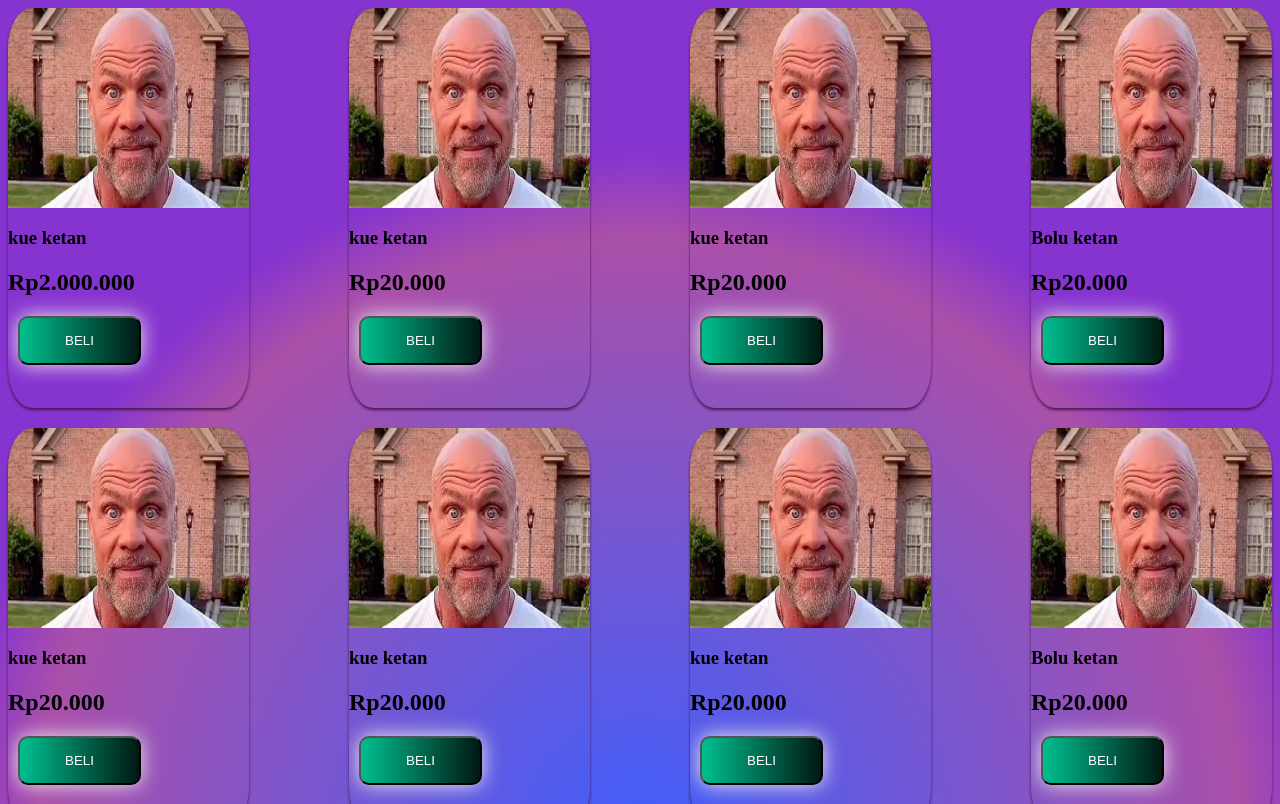
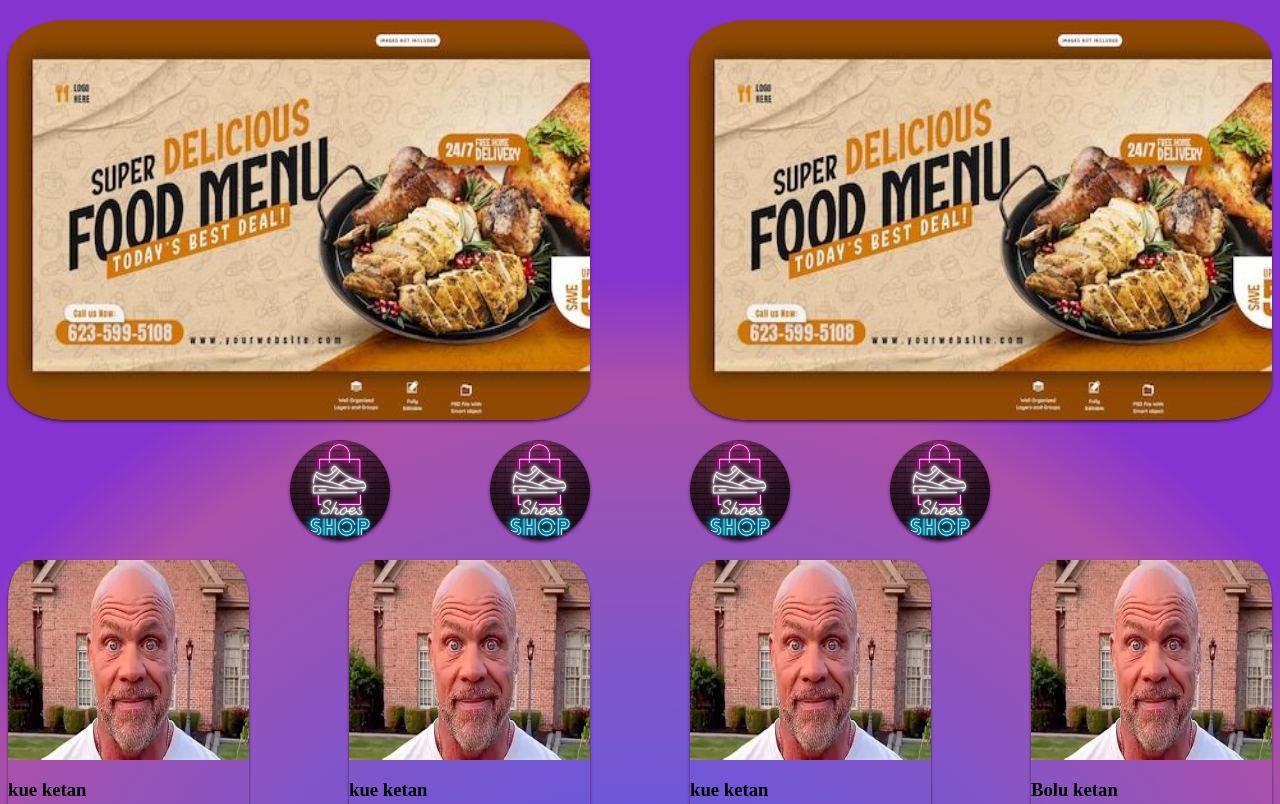
Before and after one commit to Ardi-Pebriyan/Store, a plain HTML site: page index.html in a window 1280 px wide. Shown: the top 804 px of the page. Drawn offline with Linux system fonts and the light colour scheme.

Commit message:
perubahan9

```diff
--- a/index.html
+++ b/index.html
@@ -7,6 +7,28 @@
     <link href="style.css" rel="stylesheet">
 </head>
 <body>
+    <div class="container">
+        <div class="iklan">
+            <img src="a.jpg">
+        </div>
+        <div class="iklan">
+            <img src="a.jpg">
+        </div>
+    </div>
+    <div class="container">
+        <div class="category">
+            <img src="k.jpg">
+        </div>
+        <div class="category">
+            <img src="k.jpg">
+        </div>
+        <div class="category">
+            <img src="k.jpg">
+        </div>
+        <div class="category">
+            <img src="k.jpg">
+        </div>
+    </div>
     <div class="container">
         <div class="card">
             <img src="p.jpg">
@@ -33,7 +55,7 @@
             <button class="btn-grad">Beli</button>
         </div>
     </div>
-    <div class="container2">
+    <div class="container">
         <div class="card">
             <img src="p.jpg">
             <h3>kue ketan</h3>
@@ -59,7 +81,7 @@
             <button class="btn-grad">Beli</button>
         </div>
     </div>
-    <div class="container2">
+    <div class="container">
         <div class="card">
             <img src="p.jpg">
             <h3>Bolu ketan</h3>
@@ -85,7 +107,7 @@
             <button class="btn-grad">Beli</button>
         </div>
     </div>
-    <div class="container2">
+    <div class="container">
         <div class="card">
             <img src="p.jpg">
             <h3>Bolu ketan</h3>
--- a/style.css
+++ b/style.css
@@ -2,12 +2,7 @@
     display: flex;
     justify-content: center;
     gap: 100px;
-}
-.container2{
-  display: flex;
-  justify-content: center;
-  gap:100px;
-  margin-top: 20px;
+    margin-top: 20px;
 }
 body{
   background: #3F5EFB;
@@ -48,3 +43,25 @@ background: radial-gradient(circle, rgba(63, 94, 251, 1) 0%, rgba(170, 80, 169,
             color: #fff;
             text-decoration: none;
           }
+.iklan{
+    width: 800px;
+    border-radius: 10%;
+    box-shadow: 0 2px 3px rgb(73, 23, 85);
+    overflow:hidden;
+}
+.iklan img{
+    width:800px;
+    height: 400px;
+    display: block;
+}
+.category{
+    width: 100px;
+    border-radius: 100%;
+    box-shadow: 0 2px 3px rgb(73, 23, 85);
+    overflow:hidden;
+}
+.category img{
+    width:100px;
+    height:100px ;
+    display: block;
+}
```
Also changed, not shown: a.jpg (added), c.jpg (added), k.jpg (added).
